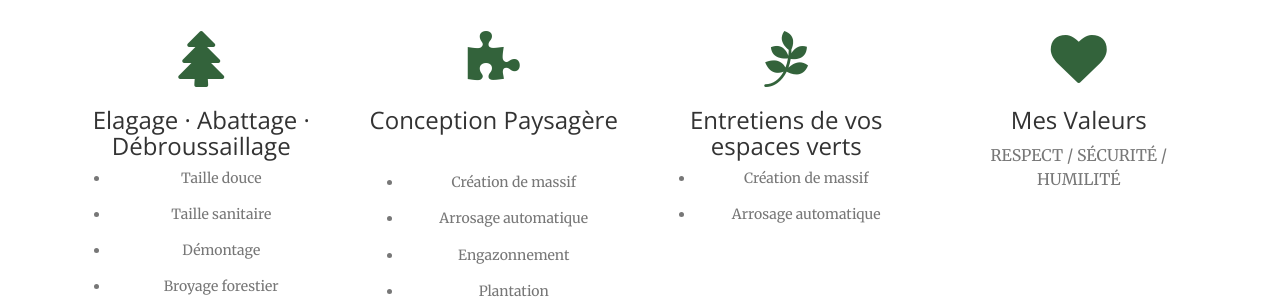
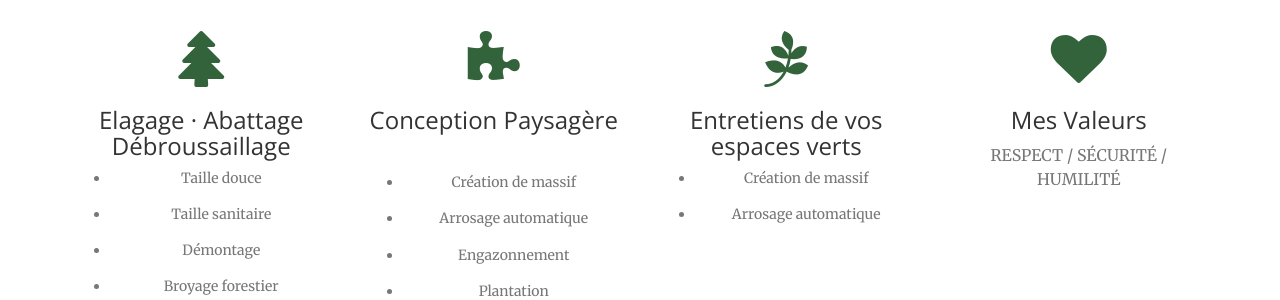
Before and after one commit to 3Abres/3Abres.github.io, a Jekyll site: the page built from index.html, in a window 1280 px wide and 900 px high, scrolled down 1638 px. Shown: the part 157-457 px from the top of the window. Built offline with Jekyll 4.4.1, drawn with Linux system fonts in a browser that asks for light colours.

```diff
--- a/_includes/services.html
+++ b/_includes/services.html
@@ -12,7 +12,7 @@
             <div class="col-lg-3 col-md-6 text-center">
                 <div class="service-box">
                     <i class="fa fa-4x fa-tree wow bounceIn text-primary"></i>
-                    <h3>Elagage  · Abattage  · Débroussaillage</h3>
+                    <h3>Elagage  · Abattage Débroussaillage</h3>
                     <p class="text-muted" align="left">
                         <ul>
                           <li>Taille douce</li>
```
